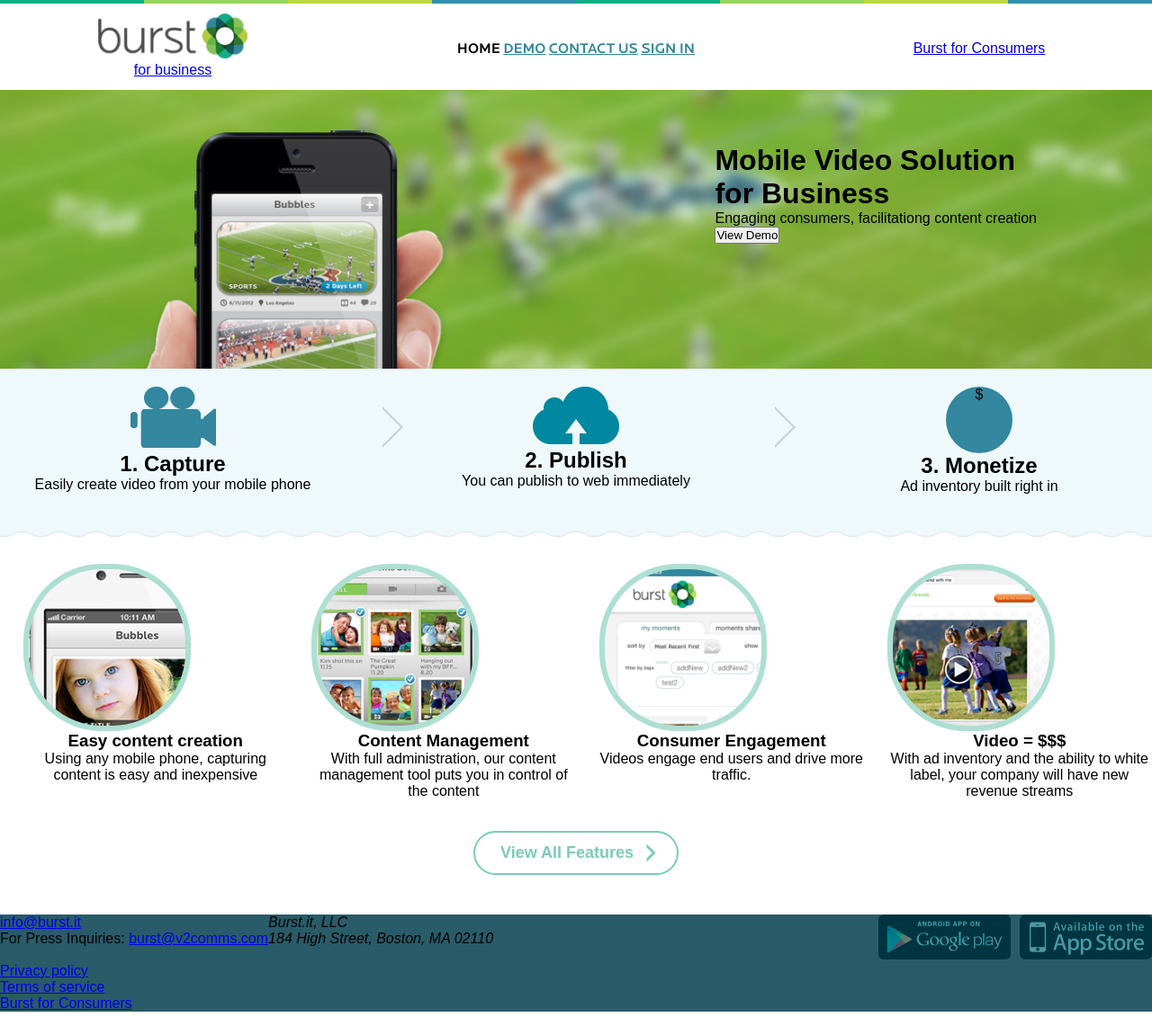
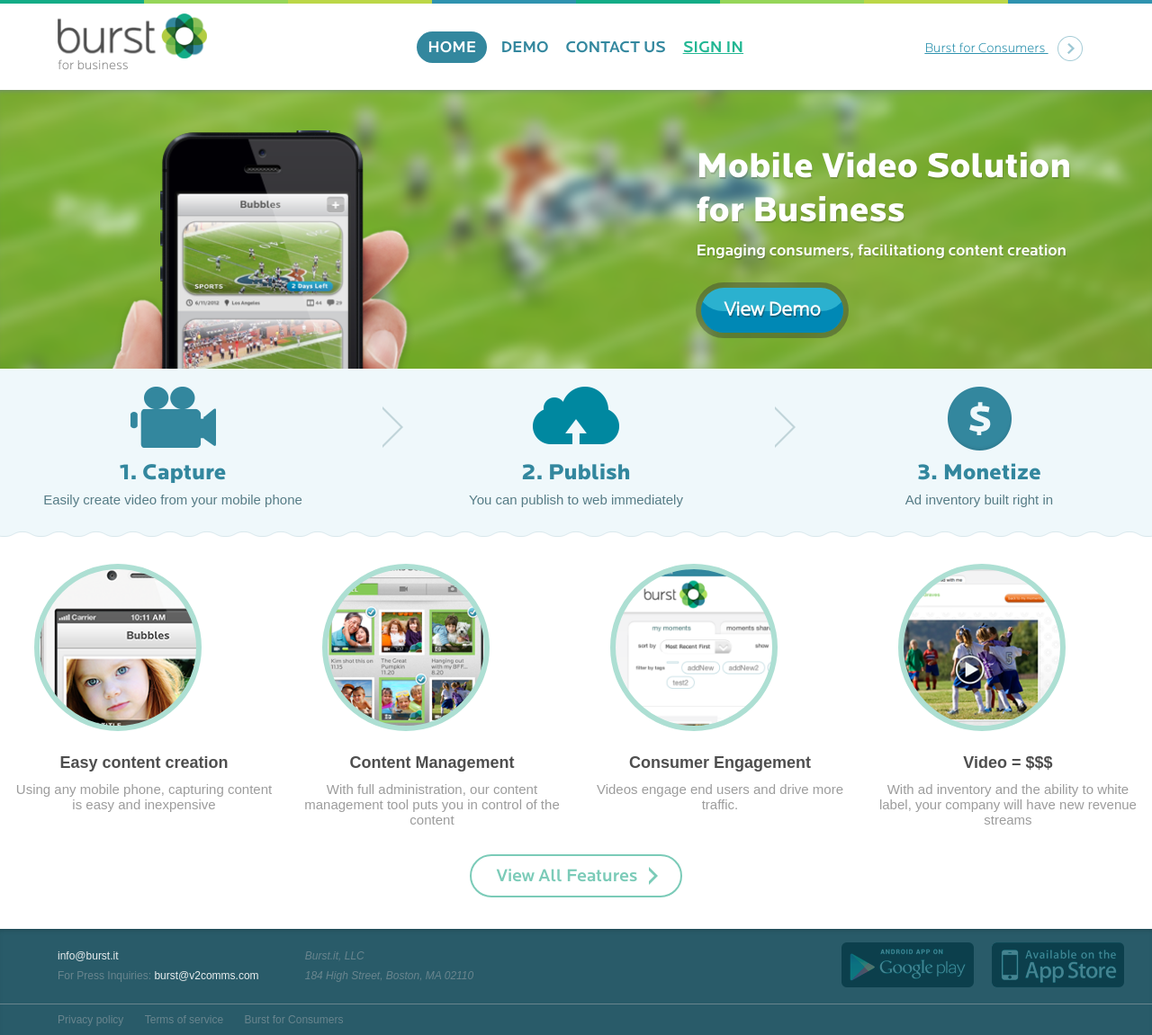
Before and after one commit to clusterberries/front-end-course, a plain HTML site: page adaptive_layout/index.html in a window 1280 px wide. Shown: the whole page at 90% size. Before the commit the page ends 1125 px from the top, so only its background shows below. Drawn offline with Linux system fonts and the light colour scheme.

Commit message:
Make up the main part of task adaptive layout

```diff
--- a/adaptive_layout/index.html
+++ b/adaptive_layout/index.html
@@ -14,14 +14,19 @@
 		</div>
 
 		<nav>
-			<div class="logo"><a href="#"><img src="img/logo.png"><br>for business</a></div>
+			<div class="logo"><a href="#"><img src="img/logo.png"><br><span class="logo-text">for business</span></a></div>
 			<ul>
-				<li>HOME</li>
+				<li class="current">HOME</li>
 				<li><a href="#">DEMO</a></li>
 				<li><a href="#">CONTACT US</a></li>
-				<li><a href="#">SIGN IN</a></li>
+				<li class="signin"><a href="#">SIGN IN</a></li>
 			</ul>
-			<div class="for-consumers"><a href="#">Burst for Consumers</a></div>
+			<div class="for-consumers">
+				<a href="#">
+				Burst for Consumers
+				<img src="img/small_arrow.png">
+				</a>
+			</div>
 		</nav>
 
 
@@ -41,19 +46,19 @@
 	 	<div class="block1">
 
 			<div class="capture">
-				<img src="img/capture.png">
+				<div class="image"><img src="img/capture.png"></div>
 				<h2>1. Capture</h2>
 				<p>Easily create video from your mobile phone</p>
 			</div>
 			<div class="arrow ar1"></div>
 			<div class="publish">
-				<img src="img/publish.png">
+				<div class="image"><img src="img/publish.png"></div>
 				<h2>2. Publish</h2>
 				<p>You can publish to web immediately</p>
 			</div>
 			<div class="arrow ar2"></div>
 			<div class="monetize">
-				<div class="dollar">$</div>
+				<div class="image"><img src="img/monetize.png"></div>
 				<h2>3. Monetize</h2>
 				<p>Ad inventory built right in</p>
 			</div>
@@ -98,7 +103,7 @@
 
 		<address>Burst.it, LLC <br>184 High Street, Boston, MA 02110</address>
 
-		<div class="images"><img src="img/google_play.png"><img src="img/app_store.png"></div>
+		<div class="images"><a href="#"><img src="img/google_play.png"></a><a href="#"><img src="img/app_store.png"></a></div>
 
 		<ul>
 			<li><a href="#">Privacy policy</a></li>
--- a/adaptive_layout/style.css
+++ b/adaptive_layout/style.css
@@ -5,21 +5,10 @@
     font-family: 'Locator';
     src: url(fonts/Medium.ttf);
 }
-@font-face {
-    font-family: 'Locator';
-    font-style: italic;
-    src: url(fonts/MediumItalic.ttf);
-}
 
 @font-face {
     font-family: 'Locator Light';
     src: url(fonts/Light.ttf);
-}
-
-@font-face {
-    font-family: 'Locator Light';
-    font-style: italic;
-    src: url(fonts/LightItalic.ttf);
 }
 
 @font-face {
@@ -32,21 +21,25 @@
 * {
 	margin: 0px;
 	padding: 0px;
+	text-decoration: none;
+}
+
+*:focus {
+	outline: none; /* чтобы не было рамки при нажатии*/
 }
 
 main {
 	width: 100%;
+	min-width: 900px;
 	font-family: Arial, sans-serif;
 }
 
-footer {
-	background-color: #295b69;
-}
 
 /***************************************/
 
 /************** HEADER **************/
 
+/** top line **/
 header .line {
 	height: 0px;
 	margin-top: -10px;
@@ -80,13 +73,21 @@
 nav {
 	text-align: center;
 	height: 105px;
+	font-family: 'Locator Light';
+	font-size: 15px;
 }
 
 nav .logo {
 	float: left;
-	width: 30%;
+	width: 23%;
 	margin-top: 20px;
+	padding-left: 5%;
+	text-align: left;
+	line-height: 0.8;
+}
 
+nav .logo .logo-text {
+	color: #888888;
 }
 
 nav .logo img {
@@ -96,24 +97,55 @@
 nav ul{
 	float: left;
 	font-family: Locator;
+	font-size: 18px;
 	list-style: none;
-	width: 40%;
-	margin-top: 50px;
+	width: 45%;
+	margin-top: 40px;
 }
 
-nav .for-consumers {
-	float: right;
-	width: 30%;
-	margin-top: 50px;
+nav ul .signin a {
+	color: #22b793;
+	text-decoration: underline;
 }
 
 nav ul a {
 	color: #33879e;
 }
+nav ul a:hover {
+	text-decoration: underline;
+}
 
 nav li {
 	display: inline-block;
+	padding-right: 15px;
 }
+
+nav li.current {
+	background-color: #33879e;
+	color: #fff;
+	border-radius: 20px;
+	text-align: center;
+	padding: 7px 12px;
+	margin: 0 2%;
+}
+
+nav .for-consumers {
+	float: right;
+	width: 25%;
+	margin-top: 45px;
+}
+
+nav .for-consumers a {
+	color: #2f93af;
+	text-decoration: underline;
+}
+nav .for-consumers img {
+	position: relative;
+	top: 10px;
+	padding: 0px 10px;
+	margin-top: -10px;
+}
+
 
 /** Banner **/
 
@@ -125,12 +157,16 @@
 	height: 310px;
 	overflow: hidden;
 	position: relative;
+	color: #ffffff;
+	box-shadow: inset 0px 5px 6px -5px #708489;
 }
 
 .banner .text {
 	position: absolute;
 	top: 60px;
-	right: 10%;
+	right: 7%;
+	font-family: Locator;
+	text-shadow: 1px 2px 0px rgba(50, 50, 50, 0.2);
 }
 
 .banner img {
@@ -138,8 +174,44 @@
 	width: 40%;
 	min-width: 340px;
 	max-width: 390px;
-	margin-left: 10%;
+	margin-left: 7%;
 }
+
+.banner h1 {
+	font-weight: bold;
+	font-size: 40px;
+}
+
+.banner p {
+	font-size: 18px;
+	margin: 10px 0 25px 0;
+}
+
+.banner button {
+	box-shadow: inset 0px -30px 0px -6px #0088b5;
+	background-color: #2bb1cf;
+	border-radius: 34px;
+	border: 6px solid rgba(50, 50, 50, 0.4);
+	background-clip: padding-box;
+	display: inline-block;
+	font-size: 22px;
+	font-weight: bold;
+	font-family: 'Locator Light';
+	color: #ffffff;
+	line-height: 50px;
+	text-align: center;
+	text-shadow: 1px 2px 0px rgba(50, 50, 50, 0.4);
+	padding: 0 25px;
+}
+.banner button:hover {
+	background-color: #34bbdb;
+	box-shadow: inset 0px -30px 0px -6px #0293c4;
+}
+.banner button:active {
+	position: relative;
+	top: 1px;
+}
+
 
 /*********************************/
 
@@ -167,7 +239,6 @@
 .block1 .monetize,
 .block1 .arrow {
 	position: absolute;
-	/*display: inline-block;*/
 	margin-top: 20px;
 
 }
@@ -186,6 +257,13 @@
 	width: 30%;
 }
 
+.arrow{
+	width: 0px;
+	border: 23px solid transparent;
+	border-top-color: #c0d4d9;
+	transform: rotate(270deg) translate(0px, 25px);
+}
+
 .block1 .arrow.ar1 {
 	left: 33%;
 }
@@ -193,23 +271,6 @@
 .block1 .arrow.ar2 {
 	left: 67%;
 }
-
-.block1 .dollar{
-	width: 74px;
-	height: 74px;
-	border-radius: 37px;
-	background-color: #33879e;
-	text-align: center;
-	display: inline-block;
-}
-
-.arrow{
-	width: 0px;
-	border: 23px solid transparent;
-	border-top-color: #c0d4d9;
-	transform: rotate(270deg) translate(0px, 25px);
-}
-
 
 .arrow:before{
 	content:'';
@@ -219,21 +280,39 @@
 	transform: translate(-20px, -23px);
 }
 
+.block1 .image {
+	height: 80px;
+}
+
+.block1 h2 {
+	font-family: Locator;
+	color: #33879e;
+	font-weight: bold;
+	font-size: 25px;
+	padding-bottom: 6px;
+}
+
+.block1 p {
+	color: #567c86;
+	font-size: 15px;
+}
+
 
 /** The second block **/
 
 .mainblock .block2 {
-	height: 420px;
+	/*height: 430px;*/
 	text-align: center;
 }
 
 .block2 .img {
 	width: 174px;
 	height: 174px;
-	border-radius: 87px;
+	border-radius: 93px;
 	border: 6px solid #addfd3;
 	background-size: 170%;
 	background-position: 20% 20%;
+	margin-left: 25px;
 }
 .block2 .img1 {
 	background-image: url(img/img_circle1.png);
@@ -254,10 +333,24 @@
 
 .block2 > div {
 	width: 23%;
-	margin-left: 2%;
+	margin-left: 1%;
+	margin-right: 1%;
 	margin-top: 30px;
 	float: left;
 	text-align: center;
+}
+
+.block2 h3 {
+	color: #4e4e4e;
+	font-size: 18px;
+	font-weight: bold;
+	padding-top: 25px;
+	padding-bottom: 10px;
+}
+
+.block2 p {
+	color: #9c9c9c;
+	font-size: 15px;
 }
 
 /*button*/
@@ -266,17 +359,18 @@
 	border-radius: 42px;
 	border: 2px solid #7bcbb8;
 	color: #7bcbb8;
-	font-size: 18px;
-	font-weight: bold;
-	padding: 2px 28px;
+	font-family: Locator;
+	font-size: 20px;
+	padding: 0px 28px;
 	text-align:center;
 	display: inline-block;
-	margin: 35px auto;
+	margin-top: 30px;
+	margin-bottom: 35px;
 }
 
 .block2 button:active {
-	position:relative;
-	top:2px;
+	position: relative;
+	top: 2px;
 }
 
 .block2 button .arrow{
@@ -293,21 +387,66 @@
 	border: 7px solid transparent;
 	border-top-color: #fff;
 	display: inline-block;
-	transform: translate(-7px, -13px);
+	transform: translate(-7px, -15px);
 }
 
 /*********************************************/
 
 /********** FOOTER ***********/
 
+footer {
+	font-size: 12px;
+	color: #69858e;
+	background-color: #295b69;
+	box-shadow: inset 0px 5px 6px -5px #1d4049;
+}
+
+footer .email a {
+	color: #eaeeef;
+}
+
 footer .email, address {
 	float: left;
+	margin-left: 5%;
+	margin-top: 20px;
+	line-height: 1.8;
+}
+
+address {
+	margin-left: 4%;
 }
 
 footer .images {
 	float: right;
+	margin-right: 2%;
 }
 
 footer ul {
 	clear: both;
+	padding-left: 5%;
+	border-top: 1px solid #69858e;
 }
+
+footer li {
+	display: inline-block;
+	margin-right: 20px;
+	margin-bottom: 10px;
+	margin-top: 10px;
+}
+
+footer li a {
+	color: #69858e;
+}
+
+footer li a:hover {
+	color: #eaeeef;
+}
+
+footer img {
+	margin: 15px 5px;
+	opacity: 0.7;
+}
+
+footer img:hover {
+	opacity: 1;
+}
```
Also changed, not shown: adaptive_layout/img/monetize.png (added), adaptive_layout/img/small_arrow.png (added).
